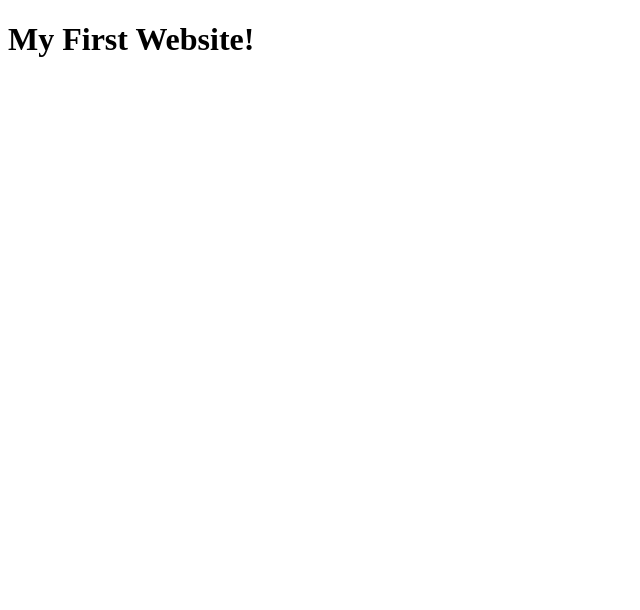
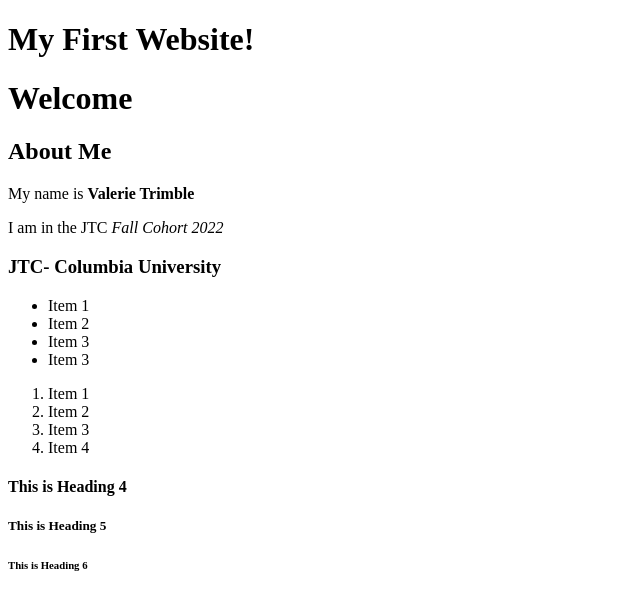
Before and after one commit to Justice-Through-Code/web-challenge-1-VWilliams86, a plain HTML site: page html-boilerplate/index.html in a window 1280 px wide. Shown: the whole page, without its empty margins (0-640 px from the left). Drawn offline with Linux system fonts and the light colour scheme.

Commit message:
Web Challenge 2

```diff
--- a/html-boilerplate/index.html
+++ b/html-boilerplate/index.html
@@ -8,5 +8,29 @@
 
     <body>
         <h1>My First Website!</h1>
+        <h1>Welcome</h1>
+        <H2>About Me</H2>
+        <p>My name is <strong>Valerie  Trimble</strong></p>
+        <p>I am in the JTC <em>Fall Cohort 2022</em></p>
+        <!--Insert Jtc Columbia link below-->
+        <h3>JTC- Columbia University</h3>
+        <ul>
+            <li>Item 1</li>
+            <li>Item 2</li>
+            <li>Item 3</li>
+            <li>Item 3</li>
+        </ul>
+
+        <ol>
+            <li>Item 1</li>
+            <li>Item 2</li>
+            <li>Item 3</li>
+            <li>Item 4</li>
+        </ol>
+
+        <h4>This is Heading 4</h4>
+        <h5>This is Heading 5</h5>
+        <h6>This is Heading 6</6>
+
     </body>
 </html>
```
Also changed, not shown: 1 other file.
